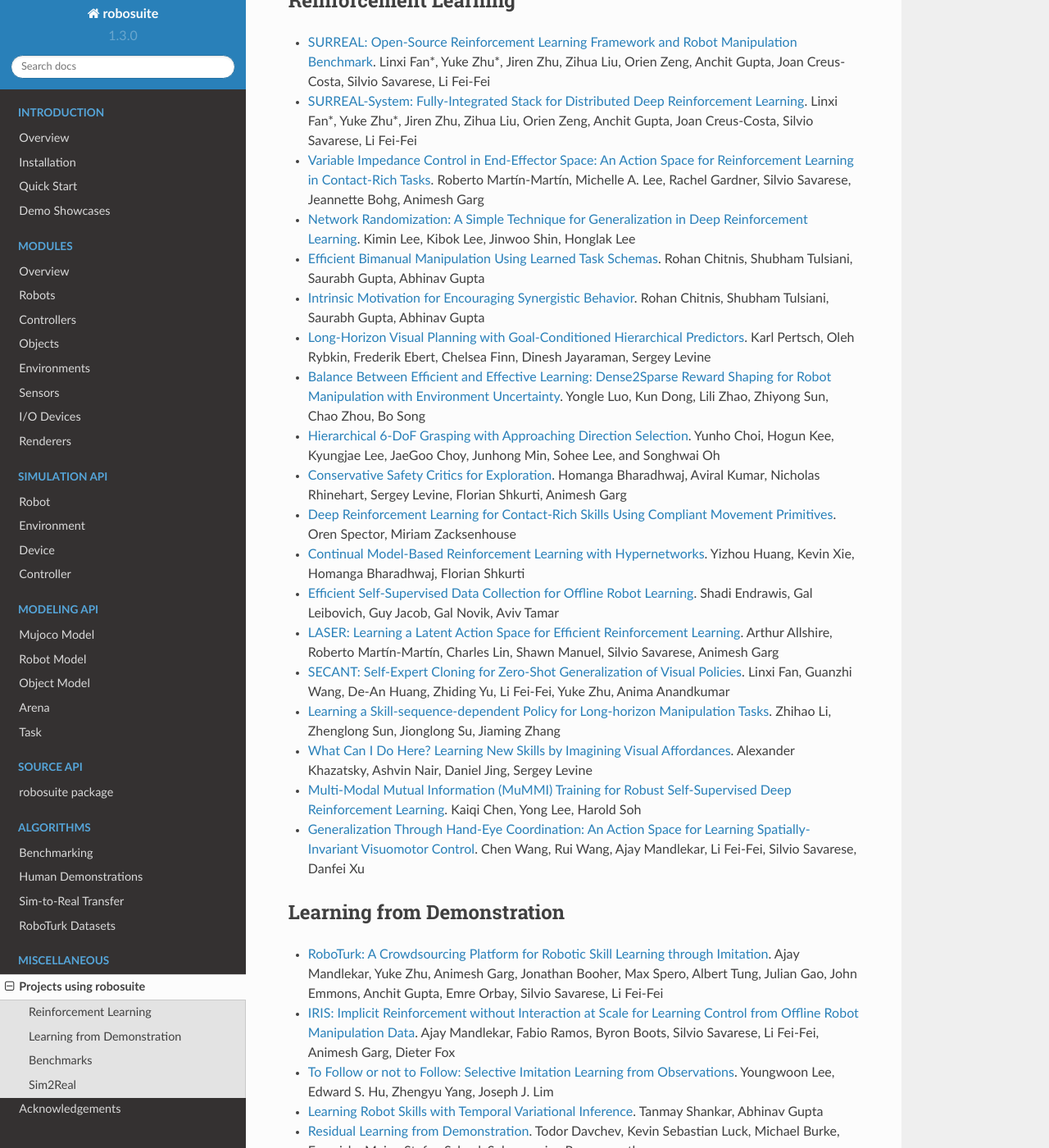
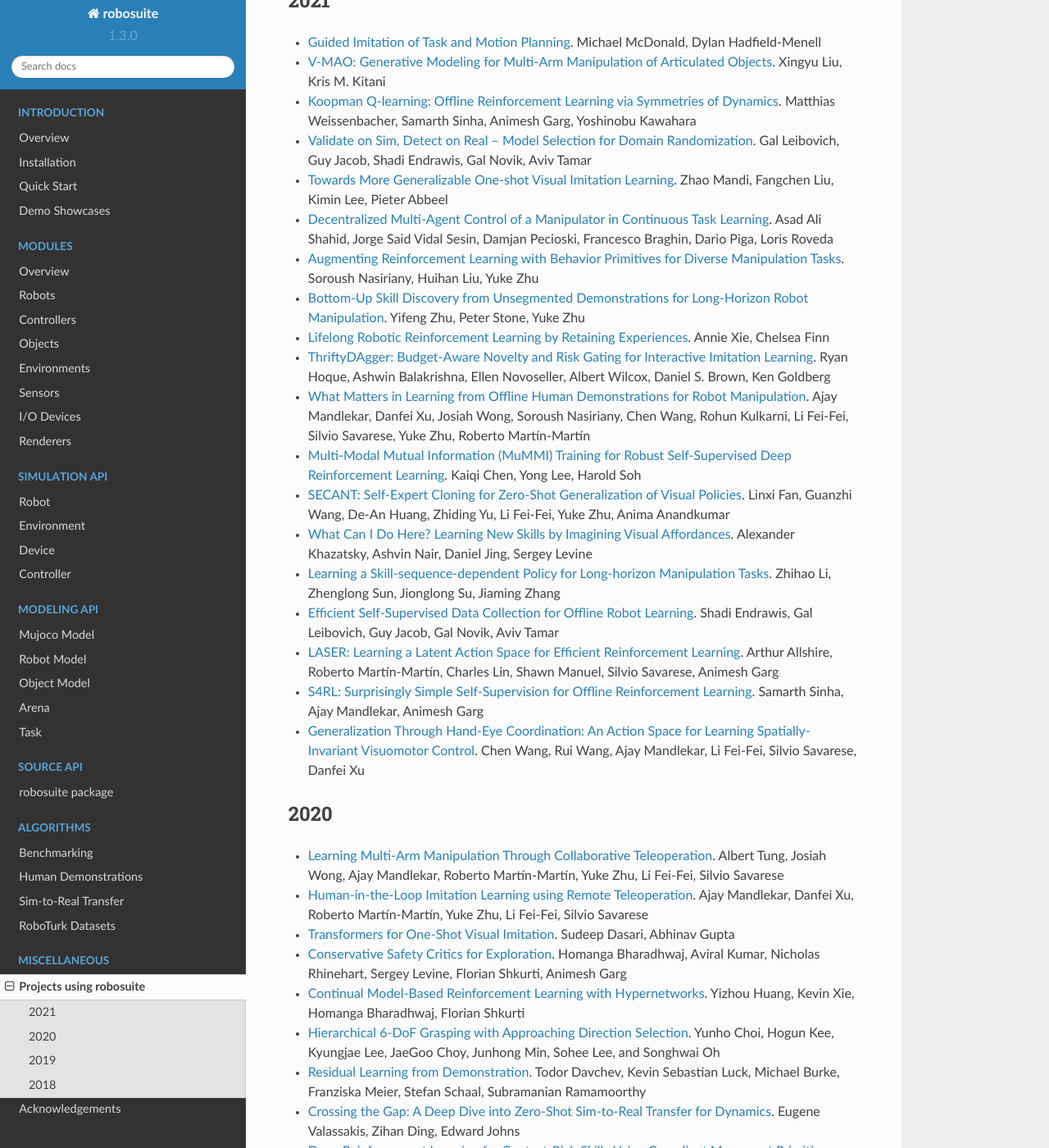
Before and after one commit to ARISE-Initiative/robosuite, a Sphinx documentation site: the page built from docs/references.md, in a window 1280 px wide and 1400 px high, scrolled down 248 px. Shown: the whole window at 82% size. Built offline with Sphinx 7.4.7 and the Read the Docs theme 2.0.0, drawn with Linux system fonts in a browser that asks for light colours; some of the changed text lies outside the part shown.

Commit message:
Restructure references by year (#279)
* Restructure references by year

* Added new 2021 papers

```diff
--- a/docs/references.md
+++ b/docs/references.md
@@ -2,46 +2,56 @@
 
 A list of references of projects and papers that use **robosuite**. If you would like to add your work to this list, please send the paper information to Yuke Zhu ([yukez@cs.utexas.edu](mailto:yukez@cs.utexas.edu)).
 
-## Reinforcement Learning
+## 2021
 
-- [SURREAL: Open-Source Reinforcement Learning Framework and Robot Manipulation Benchmark](http://svl.stanford.edu/assets/papers/fan2018corl.pdf). Linxi Fan\*, Yuke Zhu\*, Jiren Zhu, Zihua Liu, Orien Zeng, Anchit Gupta, Joan Creus-Costa, Silvio Savarese, Li Fei-Fei
+- [Guided Imitation of Task and Motion Planning](https://arxiv.org/abs/2112.03386). Michael McDonald, Dylan Hadfield-Menell
+- [V-MAO: Generative Modeling for Multi-Arm Manipulation of Articulated Objects](https://arxiv.org/abs/2111.03987). Xingyu Liu, Kris M. Kitani
+- [Koopman Q-learning: Offline Reinforcement Learning via Symmetries of Dynamics](https://arxiv.org/abs/2111.01365). Matthias Weissenbacher, Samarth Sinha, Animesh Garg, Yoshinobu Kawahara
+- [Validate on Sim, Detect on Real -- Model Selection for Domain Randomization](https://arxiv.org/abs/2111.00765). Gal Leibovich, Guy Jacob, Shadi Endrawis, Gal Novik, Aviv Tamar
+- [Towards More Generalizable One-shot Visual Imitation Learning](https://arxiv.org/abs/2110.13423). Zhao Mandi, Fangchen Liu, Kimin Lee, Pieter Abbeel
+- [Decentralized Multi-Agent Control of a Manipulator in Continuous Task Learning](https://www.mdpi.com/2076-3417/11/21/10227). Asad Ali Shahid, Jorge Said Vidal Sesin, Damjan Pecioski, Francesco Braghin, Dario Piga, Loris Roveda
+- [Augmenting Reinforcement Learning with Behavior Primitives for Diverse Manipulation Tasks](https://arxiv.org/abs/2110.03655). Soroush Nasiriany, Huihan Liu, Yuke Zhu
+- [Bottom-Up Skill Discovery from Unsegmented Demonstrations for Long-Horizon Robot Manipulation](https://arxiv.org/abs/2109.13841). Yifeng Zhu, Peter Stone, Yuke Zhu
+- [Lifelong Robotic Reinforcement Learning by Retaining Experiences](https://arxiv.org/abs/2109.09180). Annie Xie, Chelsea Finn
+- [ThriftyDAgger: Budget-Aware Novelty and Risk Gating for Interactive Imitation Learning](https://arxiv.org/abs/2109.08273). Ryan Hoque, Ashwin Balakrishna, Ellen Novoseller, Albert Wilcox, Daniel S. Brown, Ken Goldberg
+- [What Matters in Learning from Offline Human Demonstrations for Robot Manipulation](https://arxiv.org/abs/2108.03298). Ajay Mandlekar, Danfei Xu, Josiah Wong, Soroush Nasiriany, Chen Wang, Rohun Kulkarni, Li Fei-Fei, Silvio Savarese, Yuke Zhu, Roberto Martín-Martín
+- [Multi-Modal Mutual Information (MuMMI) Training for Robust Self-Supervised Deep Reinforcement Learning](https://arxiv.org/abs/2107.02339). Kaiqi Chen, Yong Lee, Harold Soh
+- [SECANT: Self-Expert Cloning for Zero-Shot Generalization of Visual Policies](https://arxiv.org/abs/2106.09678). Linxi Fan, Guanzhi Wang, De-An Huang, Zhiding Yu, Li Fei-Fei, Yuke Zhu, Anima Anandkumar
+- [What Can I Do Here? Learning New Skills by Imagining Visual Affordances](https://arxiv.org/abs/2106.00671). Alexander Khazatsky, Ashvin Nair, Daniel Jing, Sergey Levine
+- [Learning a Skill-sequence-dependent Policy for Long-horizon Manipulation Tasks](https://arxiv.org/abs/2105.05484). Zhihao Li, Zhenglong Sun, Jionglong Su, Jiaming Zhang
+- [Efficient Self-Supervised Data Collection for Offline Robot Learning](https://arxiv.org/abs/2105.04607). Shadi Endrawis, Gal Leibovich, Guy Jacob, Gal Novik, Aviv Tamar
+- [LASER: Learning a Latent Action Space for Efficient Reinforcement Learning](https://arxiv.org/abs/2103.15793). Arthur Allshire, Roberto Martín-Martín, Charles Lin, Shawn Manuel, Silvio Savarese, Animesh Garg
+- [S4RL: Surprisingly Simple Self-Supervision for Offline Reinforcement Learning](https://arxiv.org/abs/2103.06326). Samarth Sinha, Ajay Mandlekar, Animesh Garg
+- [Generalization Through Hand-Eye Coordination: An Action Space for Learning Spatially-Invariant Visuomotor Control](https://arxiv.org/abs/2103.00375). Chen Wang, Rui Wang, Ajay Mandlekar, Li Fei-Fei, Silvio Savarese, Danfei Xu
+
+## 2020
+
+- [Learning Multi-Arm Manipulation Through Collaborative Teleoperation](https://arxiv.org/abs/2012.06738). Albert Tung, Josiah Wong, Ajay Mandlekar, Roberto Martín-Martín, Yuke Zhu, Li Fei-Fei, Silvio Savarese
+- [Human-in-the-Loop Imitation Learning using Remote Teleoperation](https://arxiv.org/abs/2012.06733). Ajay Mandlekar, Danfei Xu, Roberto Martín-Martín, Yuke Zhu, Li Fei-Fei, Silvio Savarese
+- [Transformers for One-Shot Visual Imitation](https://arxiv.org/abs/2011.05970). Sudeep Dasari, Abhinav Gupta
+- [Conservative Safety Critics for Exploration](https://arxiv.org/abs/2010.14497). Homanga Bharadhwaj, Aviral Kumar, Nicholas Rhinehart, Sergey Levine, Florian Shkurti, Animesh Garg
+- [Continual Model-Based Reinforcement Learning with Hypernetworks](https://arxiv.org/abs/2009.11997). Yizhou Huang, Kevin Xie, Homanga Bharadhwaj, Florian Shkurti
+- [Hierarchical 6-DoF Grasping with Approaching Direction Selection](http://rllab.snu.ac.kr/publications/papers/2020_icra_gads.pdf). Yunho Choi, Hogun Kee, Kyungjae Lee, JaeGoo Choy, Junhong Min, Sohee Lee, and Songhwai Oh
+- [Residual Learning from Demonstration](https://arxiv.org/abs/2008.07682). Todor Davchev, Kevin Sebastian Luck, Michael Burke, Franziska Meier, Stefan Schaal, Subramanian Ramamoorthy
+- [Crossing the Gap: A Deep Dive into Zero-Shot Sim-to-Real Transfer for Dynamics](https://arxiv.org/abs/2008.06686). Eugene Valassakis, Zihan Ding, Edward Johns
+- [Deep Reinforcement Learning for Contact-Rich Skills Using Compliant Movement Primitives](https://arxiv.org/abs/2008.13223). Oren Spector, Miriam Zacksenhouse
+- [Learning Robot Skills with Temporal Variational Inference](https://arxiv.org/abs/2006.16232). Tanmay Shankar, Abhinav Gupta
+- [Long-Horizon Visual Planning with Goal-Conditioned Hierarchical Predictors](https://arxiv.org/abs/2006.13205). Karl Pertsch, Oleh Rybkin, Frederik Ebert, Chelsea Finn, Dinesh Jayaraman, Sergey Levine
+- [Variational Imitation Learning with Diverse-quality Demonstrations](https://proceedings.icml.cc/static/paper_files/icml/2020/577-Paper.pdf). Voot Tangkaratt, Bo Han, Mohammad Emtiyaz Khan, Masashi Sugiyama
+- [Balance Between Efficient and Effective Learning: Dense2Sparse Reward Shaping for Robot Manipulation with Environment Uncertainty](https://arxiv.org/abs/2003.02740). Yongle Luo, Kun Dong, Lili Zhao, Zhiyong Sun, Chao Zhou, Bo Song
+- [Intrinsic Motivation for Encouraging Synergistic Behavior](https://arxiv.org/abs/2002.05189). Rohan Chitnis, Shubham Tulsiani, Saurabh Gupta, Abhinav Gupta
+
+## 2019
+
+- [To Follow or not to Follow: Selective Imitation Learning from Observations](https://arxiv.org/abs/1912.07670). Youngwoon Lee, Edward S. Hu, Zhengyu Yang, Joseph J. Lim
+- [IKEA Furniture Assembly Environment for Long-Horizon Complex Manipulation Tasks](https://arxiv.org/abs/1911.07246). Youngwoon Lee, Edward S. Hu, Zhengyu Yang, Alex Yin, Joseph J. Lim
+- [IRIS: Implicit Reinforcement without Interaction at Scale for Learning Control from Offline Robot Manipulation Data](https://arxiv.org/abs/1911.05321). Ajay Mandlekar, Fabio Ramos, Byron Boots, Silvio Savarese, Li Fei-Fei, Animesh Garg, Dieter Fox
+- [Network Randomization: A Simple Technique for Generalization in Deep Reinforcement Learning](https://arxiv.org/abs/1910.05396). Kimin Lee, Kibok Lee, Jinwoo Shin, Honglak Lee
+- [Efficient Bimanual Manipulation Using Learned Task Schemas](https://arxiv.org/abs/1909.13874). Rohan Chitnis, Shubham Tulsiani, Saurabh Gupta, Abhinav Gupta
 - [SURREAL-System: Fully-Integrated Stack for Distributed Deep Reinforcement Learning](https://arxiv.org/abs/1909.12989). Linxi Fan\*, Yuke Zhu\*, Jiren Zhu, Zihua Liu, Orien Zeng, Anchit Gupta, Joan Creus-Costa, Silvio Savarese, Li Fei-Fei
 - [Variable Impedance Control in End-Effector Space: An Action Space for Reinforcement Learning in Contact-Rich Tasks](https://arxiv.org/abs/1906.08880). Roberto Martín-Martín, Michelle A. Lee, Rachel Gardner, Silvio Savarese, Jeannette Bohg, Animesh Garg
-- [Network Randomization: A Simple Technique for Generalization in Deep Reinforcement Learning](https://arxiv.org/abs/1910.05396). Kimin Lee, Kibok Lee, Jinwoo Shin, Honglak Lee
-- [Efficient Bimanual Manipulation Using Learned Task Schemas](https://arxiv.org/abs/1909.13874). Rohan Chitnis, Shubham Tulsiani, Saurabh Gupta, Abhinav Gupta
-- [Intrinsic Motivation for Encouraging Synergistic Behavior](https://arxiv.org/abs/2002.05189). Rohan Chitnis, Shubham Tulsiani, Saurabh Gupta, Abhinav Gupta
-- [Long-Horizon Visual Planning with Goal-Conditioned Hierarchical Predictors](https://arxiv.org/abs/2006.13205). Karl Pertsch, Oleh Rybkin, Frederik Ebert, Chelsea Finn, Dinesh Jayaraman, Sergey Levine
-- [Balance Between Efficient and Effective Learning: Dense2Sparse Reward Shaping for Robot Manipulation with Environment Uncertainty](https://arxiv.org/abs/2003.02740). Yongle Luo, Kun Dong, Lili Zhao, Zhiyong Sun, Chao Zhou, Bo Song
-- [Hierarchical 6-DoF Grasping with Approaching Direction Selection](http://rllab.snu.ac.kr/publications/papers/2020_icra_gads.pdf). Yunho Choi, Hogun Kee, Kyungjae Lee, JaeGoo Choy, Junhong Min, Sohee Lee, and Songhwai Oh
-- [Conservative Safety Critics for Exploration](https://arxiv.org/abs/2010.14497). Homanga Bharadhwaj, Aviral Kumar, Nicholas Rhinehart, Sergey Levine, Florian Shkurti, Animesh Garg
-- [Deep Reinforcement Learning for Contact-Rich Skills Using Compliant Movement Primitives](https://arxiv.org/abs/2008.13223). Oren Spector, Miriam Zacksenhouse
-- [Continual Model-Based Reinforcement Learning with Hypernetworks](https://arxiv.org/abs/2009.11997). Yizhou Huang, Kevin Xie, Homanga Bharadhwaj, Florian Shkurti
-- [Efficient Self-Supervised Data Collection for Offline Robot Learning](https://arxiv.org/abs/2105.04607). Shadi Endrawis, Gal Leibovich, Guy Jacob, Gal Novik, Aviv Tamar
-- [LASER: Learning a Latent Action Space for Efficient Reinforcement Learning](https://arxiv.org/abs/2103.15793). Arthur Allshire, Roberto Martín-Martín, Charles Lin, Shawn Manuel, Silvio Savarese, Animesh Garg
-- [SECANT: Self-Expert Cloning for Zero-Shot Generalization of Visual Policies](https://arxiv.org/abs/2106.09678). Linxi Fan, Guanzhi Wang, De-An Huang, Zhiding Yu, Li Fei-Fei, Yuke Zhu, Anima Anandkumar
-- [Learning a Skill-sequence-dependent Policy for Long-horizon Manipulation Tasks](https://arxiv.org/abs/2105.05484). Zhihao Li, Zhenglong Sun, Jionglong Su, Jiaming Zhang
-- [What Can I Do Here? Learning New Skills by Imagining Visual Affordances](https://arxiv.org/abs/2106.00671). Alexander Khazatsky, Ashvin Nair, Daniel Jing, Sergey Levine
-- [Multi-Modal Mutual Information (MuMMI) Training for Robust Self-Supervised Deep Reinforcement Learning](https://arxiv.org/abs/2107.02339). Kaiqi Chen, Yong Lee, Harold Soh
-- [Generalization Through Hand-Eye Coordination: An Action Space for Learning Spatially-Invariant Visuomotor Control](https://arxiv.org/abs/2103.00375). Chen Wang, Rui Wang, Ajay Mandlekar, Li Fei-Fei, Silvio Savarese, Danfei Xu
 
-## Learning from Demonstration
+## 2018
 
 - [RoboTurk: A Crowdsourcing Platform for Robotic Skill Learning through Imitation](https://arxiv.org/abs/1811.02790). Ajay Mandlekar, Yuke Zhu, Animesh Garg, Jonathan Booher, Max Spero, Albert Tung, Julian Gao, John Emmons, Anchit Gupta, Emre Orbay, Silvio Savarese, Li Fei-Fei
-- [IRIS: Implicit Reinforcement without Interaction at Scale for Learning Control from Offline Robot Manipulation Data](https://arxiv.org/abs/1911.05321). Ajay Mandlekar, Fabio Ramos, Byron Boots, Silvio Savarese, Li Fei-Fei, Animesh Garg, Dieter Fox
-- [To Follow or not to Follow: Selective Imitation Learning from Observations](https://arxiv.org/abs/1912.07670). Youngwoon Lee, Edward S. Hu, Zhengyu Yang, Joseph J. Lim
-- [Learning Robot Skills with Temporal Variational Inference](https://arxiv.org/abs/2006.16232). Tanmay Shankar, Abhinav Gupta
-- [Residual Learning from Demonstration](https://arxiv.org/abs/2008.07682). Todor Davchev, Kevin Sebastian Luck, Michael Burke, Franziska Meier, Stefan Schaal, Subramanian Ramamoorthy
-- [Variational Imitation Learning with Diverse-quality Demonstrations](https://proceedings.icml.cc/static/paper_files/icml/2020/577-Paper.pdf). Voot Tangkaratt, Bo Han, Mohammad Emtiyaz Khan, Masashi Sugiyama
-- [Transformers for One-Shot Visual Imitation](https://corlconf.github.io/paper_463/). Sudeep Dasari, Abhinav Gupta
-- [Learning Multi-Arm Manipulation Through Collaborative Teleoperation](https://arxiv.org/abs/2012.06738). Albert Tung, Josiah Wong, Ajay Mandlekar, Roberto Martín-Martín, Yuke Zhu, Li Fei-Fei, Silvio Savarese
-- [Human-in-the-Loop Imitation Learning using Remote Teleoperation](https://arxiv.org/abs/2012.06733). Ajay Mandlekar, Danfei Xu, Roberto Martín-Martín, Yuke Zhu, Li Fei-Fei, Silvio Savarese
-- [Accelerate Then Imitate: Learning from Task and Motion Planing](https://www2.eecs.berkeley.edu/Pubs/TechRpts/2021/EECS-2021-96.pdf). Michael McDonald, Dylan Hadfield-Menell
-
-## Benchmarks
-
-- [IKEA Furniture Assembly Environment for Long-Horizon Complex Manipulation Tasks](https://arxiv.org/abs/1911.07246). Youngwoon Lee, Edward S. Hu, Zhengyu Yang, Alex Yin, Joseph J. Lim
-- [What Matters in Learning from Offline Human Demonstrations for Robot Manipulation](https://arxiv.org/abs/2108.03298). Ajay Mandlekar, Danfei Xu, Josiah Wong, Soroush Nasiriany, Chen Wang, Rohun Kulkarni, Li Fei-Fei, Silvio Savarese, Yuke Zhu, Roberto Martín-Martín
-
-## Sim2Real
-
-- [Crossing the Gap: A Deep Dive into Zero-Shot Sim-to-Real Transfer for Dynamics](https://arxiv.org/abs/2008.06686). Eugene Valassakis, Zihan Ding, Edward Johns
+- [SURREAL: Open-Source Reinforcement Learning Framework and Robot Manipulation Benchmark](http://svl.stanford.edu/assets/papers/fan2018corl.pdf). Linxi Fan\*, Yuke Zhu\*, Jiren Zhu, Zihua Liu, Orien Zeng, Anchit Gupta, Joan Creus-Costa, Silvio Savarese, Li Fei-Fei
```
